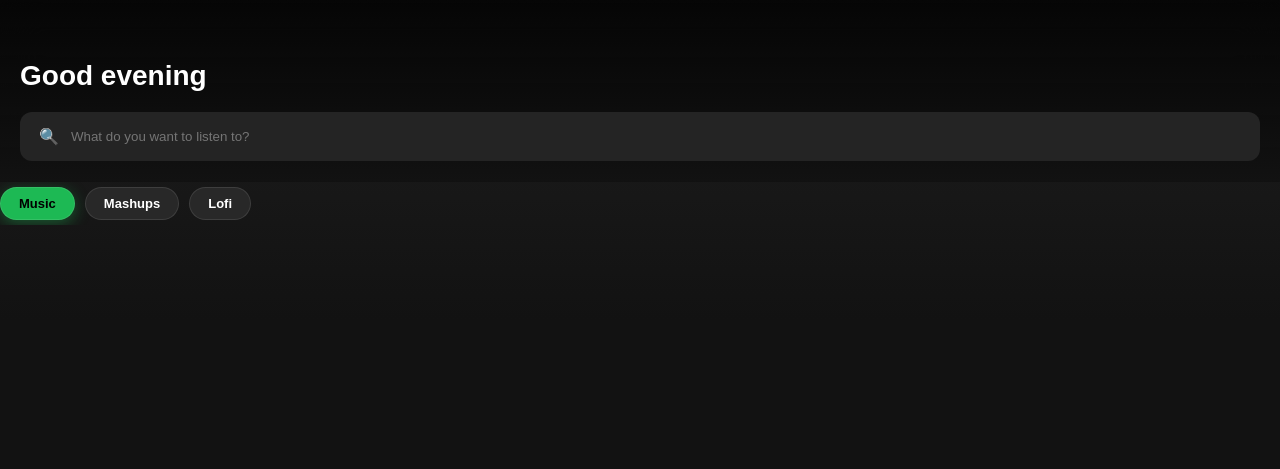
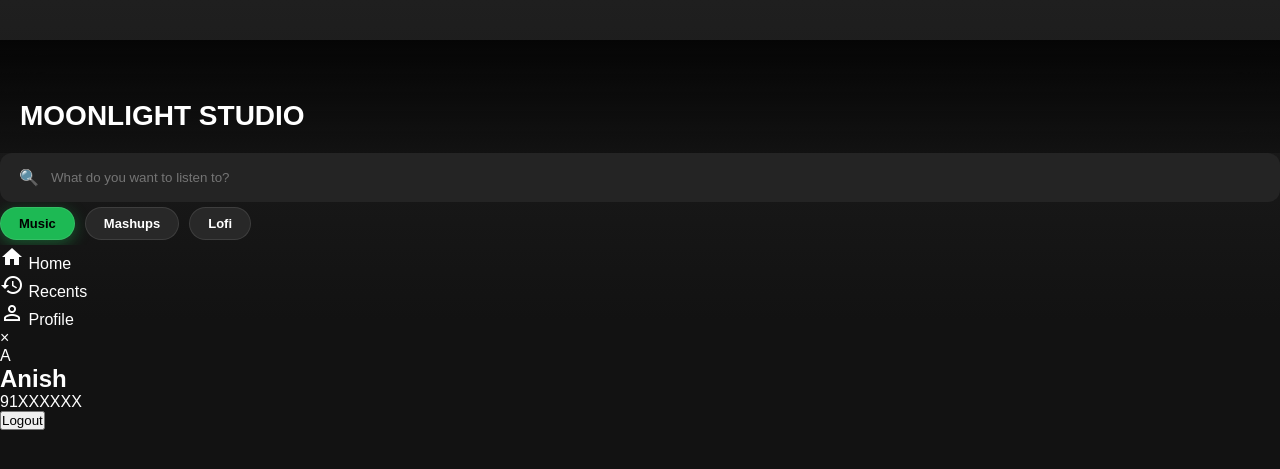
Before and after one commit to crazyinsan03-web/moonlight-studio, a Flask app: page / in a window 1280 px wide. Shown: the top 469 px of the page. Run offline with Flask 3, Linux system fonts and the light colour scheme; data that the repository does not hold is empty; some libraries are stand-ins or nearby versions.

Commit message:
Update index.html

```diff
--- a/templates/index.html
+++ b/templates/index.html
@@ -9,8 +9,18 @@
 </head>
 <body>
 
+<div id="welcome-section" style="padding: 20px; color: white;"></div>
+
+
+
+
     <div class="spotify-header">
-        <h2 class="greeting">Good evening</h2>
+        <h2 class="greeting">MOONLIGHT STUDIO</h2>
+
+
+
+
+</div>
         <div class="search-pill">
             <span class="search-icon">🔍</span>
             <input type="text" id="searchInput" placeholder="What do you want to listen to?" onkeyup="filterSongs()">
@@ -26,7 +36,10 @@
     <div class="spotify-grid" id="songsGrid">
        {% for song in songs %}
 <div class="sp-card-wrapper" style="display: block;">
-            <a href="/player/{{ song[0] }}" style="text-decoration: none; color: inherit;">
+    <a href="/player/{{ song[0] }}"
+       onclick="addToRecent('{{ song[0] }}', '{{ song[1] }}', 'https://img.youtube.com/vi/{{ song[2] }}/mqdefault.jpg')"
+       style="text-decoration: none; color: inherit;">
+
         <div class="sp-card">
             <div class="sp-thumb-box">
                 <img src="https://img.youtube.com/vi/{{ song[2] }}/mqdefault.jpg" class="sp-img">
@@ -38,8 +51,7 @@
                 <p class="sp-title">{{ song[1] }}</p>
                 <div class="sp-meta-row" style="display: flex; justify-content: space-between; align-items: center;">
                     <p class="sp-artist">Moonlight Original • {{ song[3] }}</p>
-
-        <div class="sp-likes-badge" style="color: var(--sp-green); font-size: 12px; font-weight: bold; display: flex; align-items: center; gap: 4px;">
+                    <div class="sp-likes-badge" style="color: #1DB954; font-size: 12px; font-weight: bold; display: flex; align-items: center; gap: 4px;">
                         <i class="material-icons" style="font-size: 14px;">favorite</i>
                         <span>{{ song[4] if song[4] else 0 }}</span>
                     </div>
@@ -52,19 +64,38 @@
     </div>
 
    <script>
+// 1. App khulte hi check karo
+document.addEventListener('DOMContentLoaded', () => {
+    const isLoggedIn = localStorage.getItem('isLoggedIn');
+    if (isLoggedIn !== 'true') {
+        window.location.href = "/login-page";
+    } else {
+        // Agar logged in hai toh uska naam dikhao
+        const userName = localStorage.getItem('moonlight_user_name');
+        document.getElementById('welcome-section').innerHTML = `<h1>Welcome, ${userName}! 🌙</h1>`;
+    }
+});document.addEventListener('DOMContentLoaded', () => {
+    const isLoggedIn = localStorage.getItem('isLoggedIn');
+    if (isLoggedIn !== 'true') {
+        window.location.href = "/login-page";
+    } else {
+        // Agar logged in hai toh uska naam dikhao
+        const userName = localStorage.getItem('moonlight_user_name');
+        document.getElementById('welcome-section').innerHTML = `<h1>Welcome, ${userName}! 🌙</h1>`;
+    }
+});
+// 2. Search aur Secret Admin Door
 function filterSongs() {
     let inputField = document.getElementById('searchInput');
-            let inputVal = inputField.value; // Real value for Secret Code
+    let inputVal = inputField.value;
     let filter = inputVal.toLowerCase();
     let songWrappers = document.getElementsByClassName('sp-card-wrapper');
 
-            // --- SECRET ADMIN DOOR ---
     if (inputVal === "MOON") {
         window.location.href = "/admin";
         return;
     }
 
-            // Normal Search Logic
     for (let i = 0; i < songWrappers.length; i++) {
         let title = songWrappers[i].querySelector('.sp-title').innerText.toLowerCase();
         let category = songWrappers[i].querySelector('.sp-artist').innerText.toLowerCase();
@@ -77,18 +108,115 @@
     }
 }
 
-        // Filter chips logic (Basic UI highlight)
+// 3. Filter chips logic
 const chips = document.querySelectorAll('.chip');
 chips.forEach(chip => {
     chip.addEventListener('click', () => {
         chips.forEach(c => c.classList.remove('active'));
         chip.classList.add('active');
-
-                // Chip se bhi search filter trigger karo
         document.getElementById('searchInput').value = chip.innerText === 'Music' ? '' : chip.innerText;
         filterSongs();
     });
 });
+
+// 4. Sabse Important: History Save Karne wala Function
+async function addToRecent(id, title, thumb) {
+    const phone = localStorage.getItem('user_phone');
+
+    // 1. Local storage mein purani tarah save rakho (Fast loading ke liye)
+    let recent = JSON.parse(localStorage.getItem('moonlight_recent') || "[]");
+    recent = recent.filter(s => s.id !== id);
+    recent.unshift({ id, title, thumb });
+    if (recent.length > 12) recent.pop();
+    localStorage.setItem('moonlight_recent', JSON.stringify(recent));
+
+    // 2. Neon DB mein bhi bhej do (Permanent storage)
+    if (phone) {
+        await fetch('/add-history', {
+            method: 'POST',
+            headers: { 'Content-Type': 'application/json' },
+            body: JSON.stringify({ phone: phone, song_id: id })
+        });
+    }
+}
+    // Purana same gaana hatao
+    recent = recent.filter(s => s.id !== id);
+
+    // Naya data object format mein - Ensure thumb is the full URL
+    recent.unshift({
+        id: id,
+        title: title,
+        thumb: thumb
+    });
+
+    if (recent.length > 12) recent.pop();
+
+    localStorage.setItem('moonlight_recent', JSON.stringify(recent));
+    console.log("Saved to History:", title, thumb); // Debugging ke liye
+}
+    // Limit 12 songs
+    if (recent.length > 12) recent.pop();
+
+    localStorage.setItem('moonlight_recent', JSON.stringify(recent));
+}
+
+// 5. Profile Toggle aur Logout
+function toggleProfile() {
+    const modal = document.getElementById('profile-popup');
+    const name = localStorage.getItem('moonlight_user_name') || "Moonlight User";
+    const phone = localStorage.getItem('user_phone') || "Unknown";
+
+    // Agar elements exist karte hain tabhi text change karo
+    const nameEl = document.getElementById('profile-name');
+    const phoneEl = document.getElementById('profile-phone');
+    const avatarEl = document.getElementById('avatar-initial');
+
+    if(nameEl) nameEl.innerText = name;
+    if(phoneEl) phoneEl.innerText = phone;
+    if(avatarEl) avatarEl.innerText = name[0].toUpperCase();
+
+    modal.style.display = (modal.style.display === 'block') ? 'none' : 'block';
+}
+function logout() {
+    localStorage.clear();
+    window.location.href = "/login-page";
+}
+
+window.onclick = function(event) {
+    const modal = document.getElementById('profile-popup');
+    if (event.target == modal) modal.style.display = "none";
+}
 </script>
+<div class="bottom-nav">
+    <div class="nav-item" onclick="window.location.href='/'">
+        <i class="material-icons">home</i>
+        <span>Home</span>
+    </div>
+
+    <div class="nav-item" id="recentsBtn" onclick="window.location.href='/recents'">
+    <i class="material-icons">history</i>
+    <span>Recents</span>
+</div>
+
+    <div class="nav-item" id="profileBtn" onclick="toggleProfile()">
+        <i class="material-icons">person_outline</i>
+        <span>Profile</span>
+    </div>
+</div>
+
+<div id="profile-popup" class="profile-modal">
+    <div class="profile-content">
+        <span class="close-profile" onclick="toggleProfile()">&times;</span>
+        <div class="profile-header">
+            <div class="avatar-large" id="avatar-initial">A</div>
+            <h2 id="profile-name">Anish</h2>
+            <p id="profile-phone">91XXXXXX</p>
+        </div>
+        <button class="logout-btn" onclick="logout()">Logout</button>
+    </div>
+</div>
+
+
+
 </body>
 </html>
```
Lines whose indentation alone changed are shown as unchanged.
